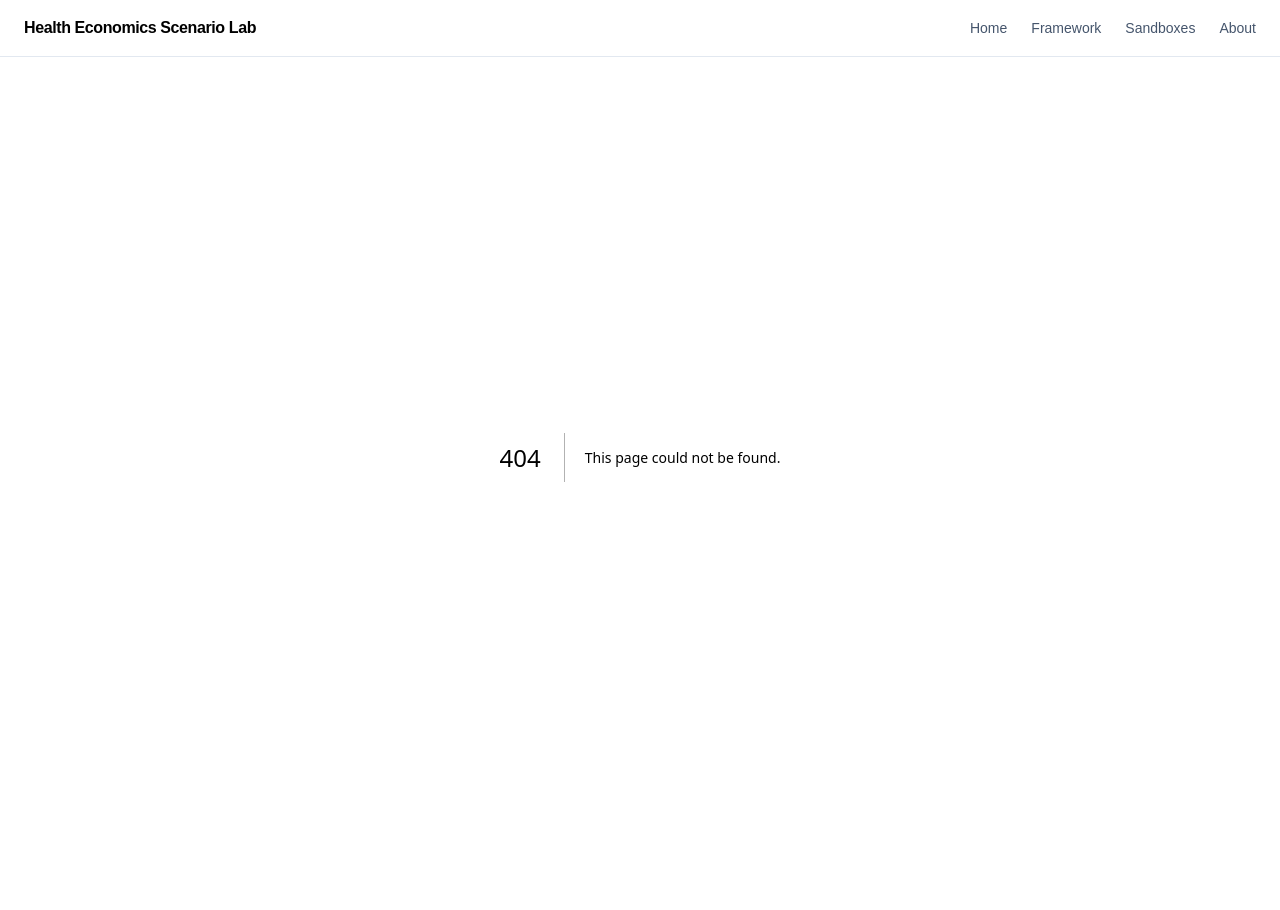
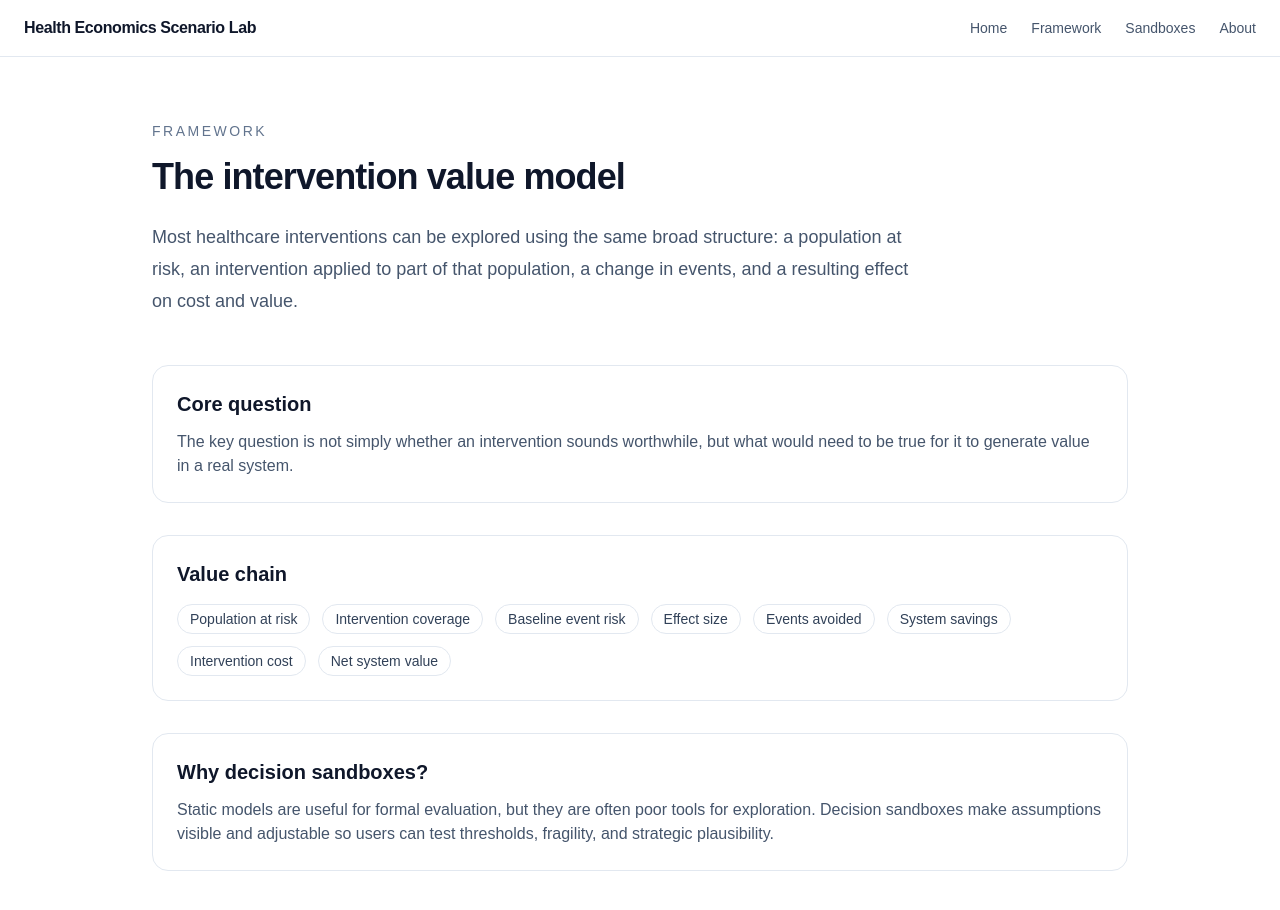
Before and after one commit to olivercareyncl/health-economics-scenario-lab, a Next.js app in the folder site/: page /framework in a window 1280 px wide. Before the commit this address had no page. Shown: the top 910 px of the page. Before the commit the page ends 857 px from the top, so only its background shows below. Built offline with nearby package versions, Linux system fonts and the light colour scheme.

Commit message:
Create page.tsx

```diff
--- /dev/null
+++ b/site/src/app/framework/page.tsx
@@ -0,0 +1,61 @@
+export default function FrameworkPage() {
+  return (
+    <div className="mx-auto max-w-5xl px-6 py-16">
+      <p className="text-sm font-medium uppercase tracking-[0.18em] text-slate-500">
+        Framework
+      </p>
+      <h1 className="mt-4 text-4xl font-semibold tracking-tight">
+        The intervention value model
+      </h1>
+      <p className="mt-6 max-w-3xl text-lg leading-8 text-slate-600">
+        Most healthcare interventions can be explored using the same broad
+        structure: a population at risk, an intervention applied to part of that
+        population, a change in events, and a resulting effect on cost and value.
+      </p>
+
+      <section className="mt-12 space-y-8">
+        <div className="rounded-2xl border border-slate-200 p-6">
+          <h2 className="text-xl font-semibold">Core question</h2>
+          <p className="mt-3 text-slate-600">
+            The key question is not simply whether an intervention sounds
+            worthwhile, but what would need to be true for it to generate value
+            in a real system.
+          </p>
+        </div>
+
+        <div className="rounded-2xl border border-slate-200 p-6">
+          <h2 className="text-xl font-semibold">Value chain</h2>
+          <div className="mt-4 flex flex-wrap gap-3 text-sm text-slate-700">
+            {[
+              "Population at risk",
+              "Intervention coverage",
+              "Baseline event risk",
+              "Effect size",
+              "Events avoided",
+              "System savings",
+              "Intervention cost",
+              "Net system value",
+            ].map((item) => (
+              <span
+                key={item}
+                className="rounded-full border border-slate-200 px-3 py-1"
+              >
+                {item}
+              </span>
+            ))}
+          </div>
+        </div>
+
+        <div className="rounded-2xl border border-slate-200 p-6">
+          <h2 className="text-xl font-semibold">Why decision sandboxes?</h2>
+          <p className="mt-3 text-slate-600">
+            Static models are useful for formal evaluation, but they are often
+            poor tools for exploration. Decision sandboxes make assumptions
+            visible and adjustable so users can test thresholds, fragility, and
+            strategic plausibility.
+          </p>
+        </div>
+      </section>
+    </div>
+  );
+}
```
